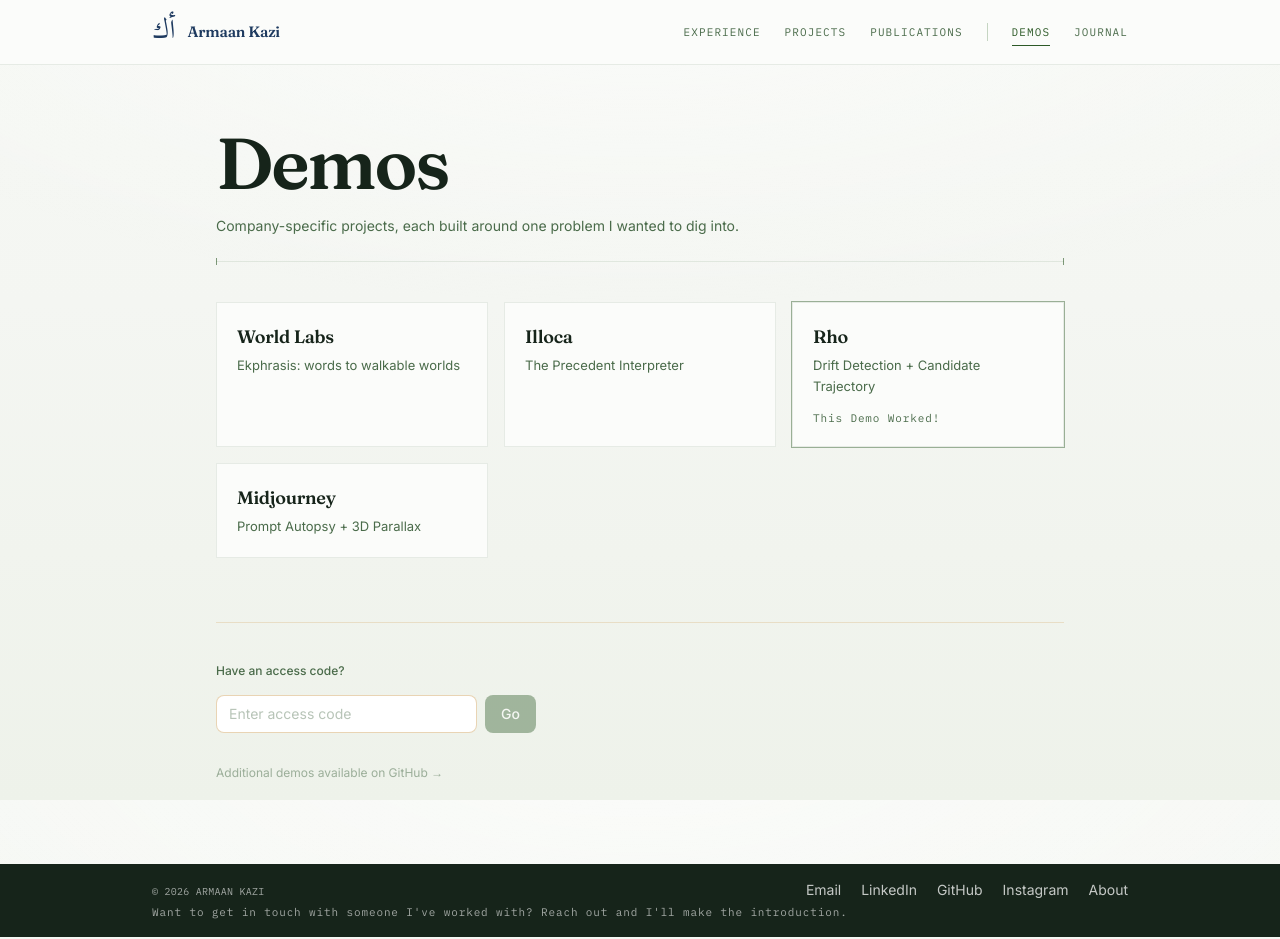
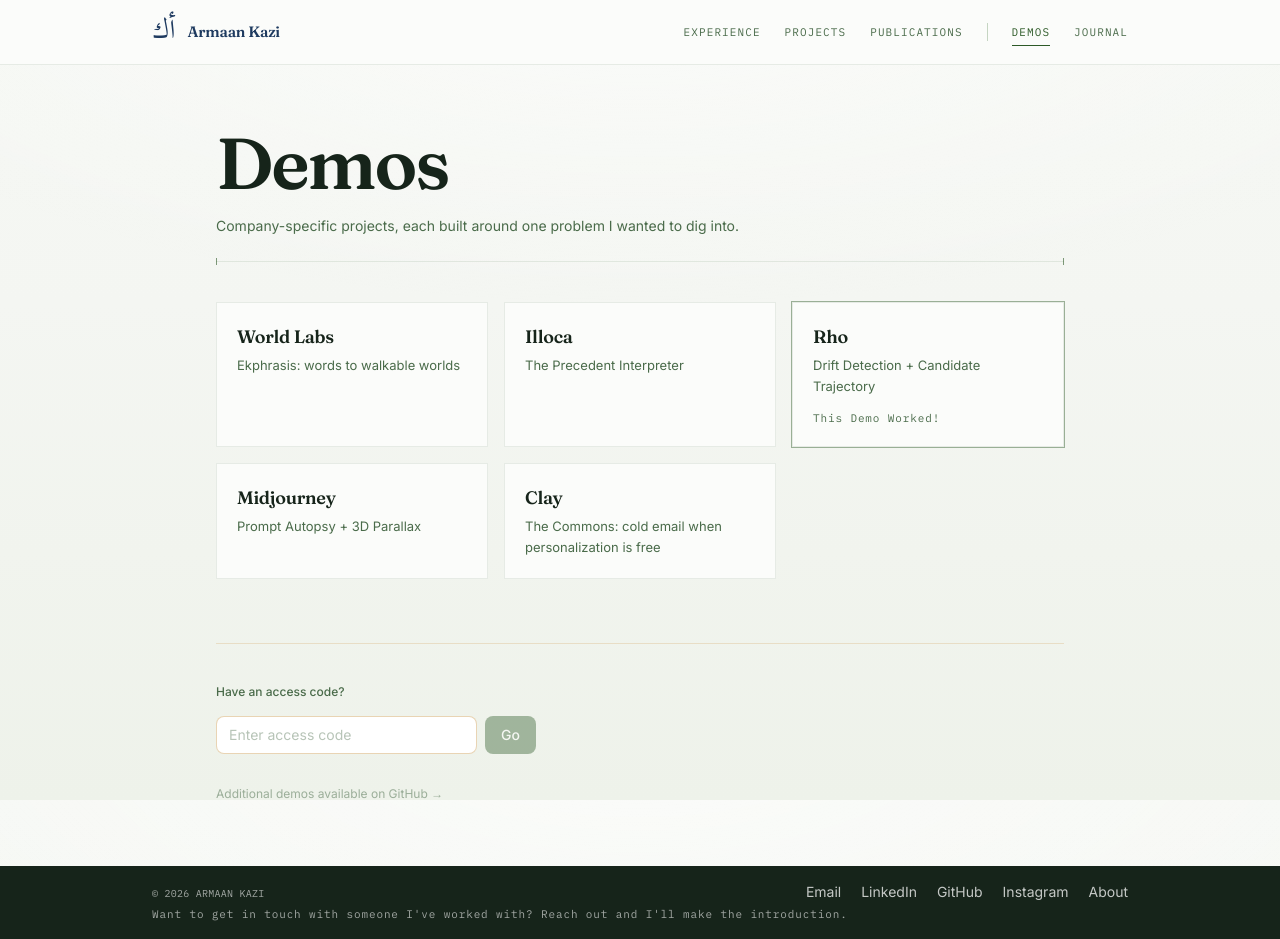
Before and after one commit to armaan-k019/my-portfolio, a Next.js app: page /demos in a window 1280 px wide. Built offline with nearby package versions, Linux system fonts and the light colour scheme.

Commit message:
feat(demos): public card for the Clay demo
Co-Authored-By: Claude Opus 5.5 (1M context) <noreply@anthropic.com>
Claude-Session: https://claude.ai/code/session_01D6uzVBq6xHR7BTHAEvWqgL

```diff
--- a/src/app/demos/page.tsx
+++ b/src/app/demos/page.tsx
@@ -48,6 +48,13 @@ const demoCards: DemoCard[] = [
     headline: "Prompt Autopsy + 3D Parallax",
     pitch: "Paste any Midjourney prompt and image URL. Get a full token-by-token autopsy, a reusable style DNA block, and a live 3D parallax scene reconstructed from your image.",
     url: "/demos/midjourney",
+  },
+  {
+    slug: "clay",
+    company: "Clay",
+    headline: "The Commons: cold email when personalization is free",
+    pitch: "An agent-based simulation of 1,200 prospects and 48 sellers. Set the price of looking personal and the price of knowing whom to write to, and watch where the channel holds and where it fails.",
+    url: "/demos/clay",
   },
 ];
 
```
